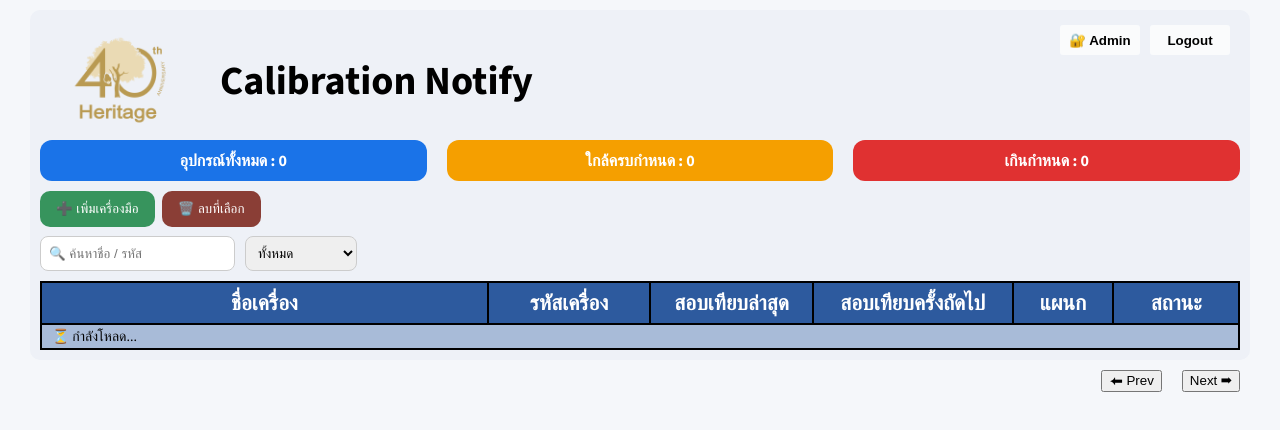
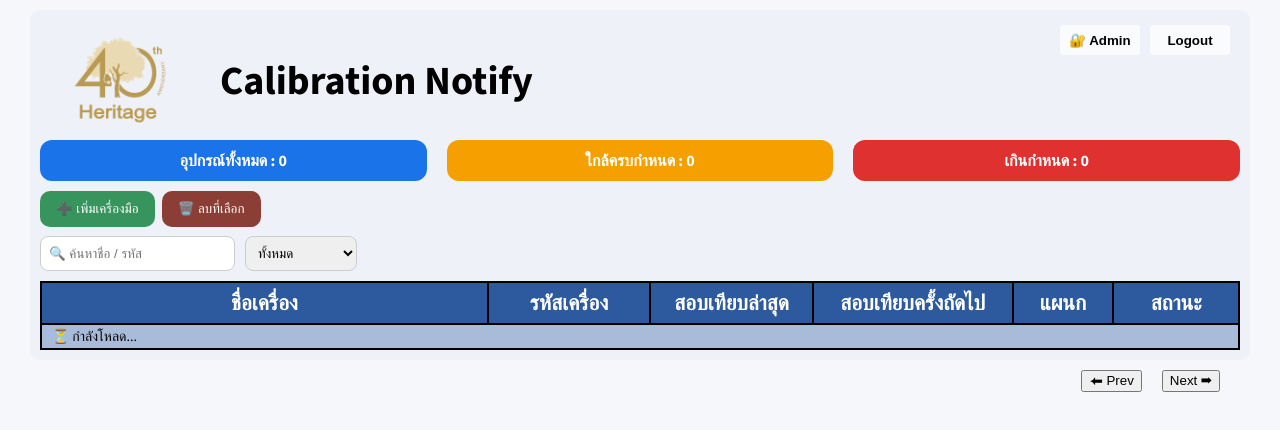
Before and after one commit to calibrationhrt/My_Website, a website with bundled scripts: page index.html in a window 1280 px wide. Built offline with nearby package versions, Linux system fonts and the light colour scheme; no server answers; a script that the page names is missing.

Commit message:
Update style.css

```diff
--- a/style.css
+++ b/style.css
@@ -419,6 +419,10 @@ table, th, td {
   max-width: 1200px;
   margin: 10px auto;
 }
+#nextPage {
+  margin-right: 20px; /* ปรับตัวเลขได้เลย */
+}
+
 /* Opendetail grid */
 .modal-content {
   background: #e0dfdfe8;
```
